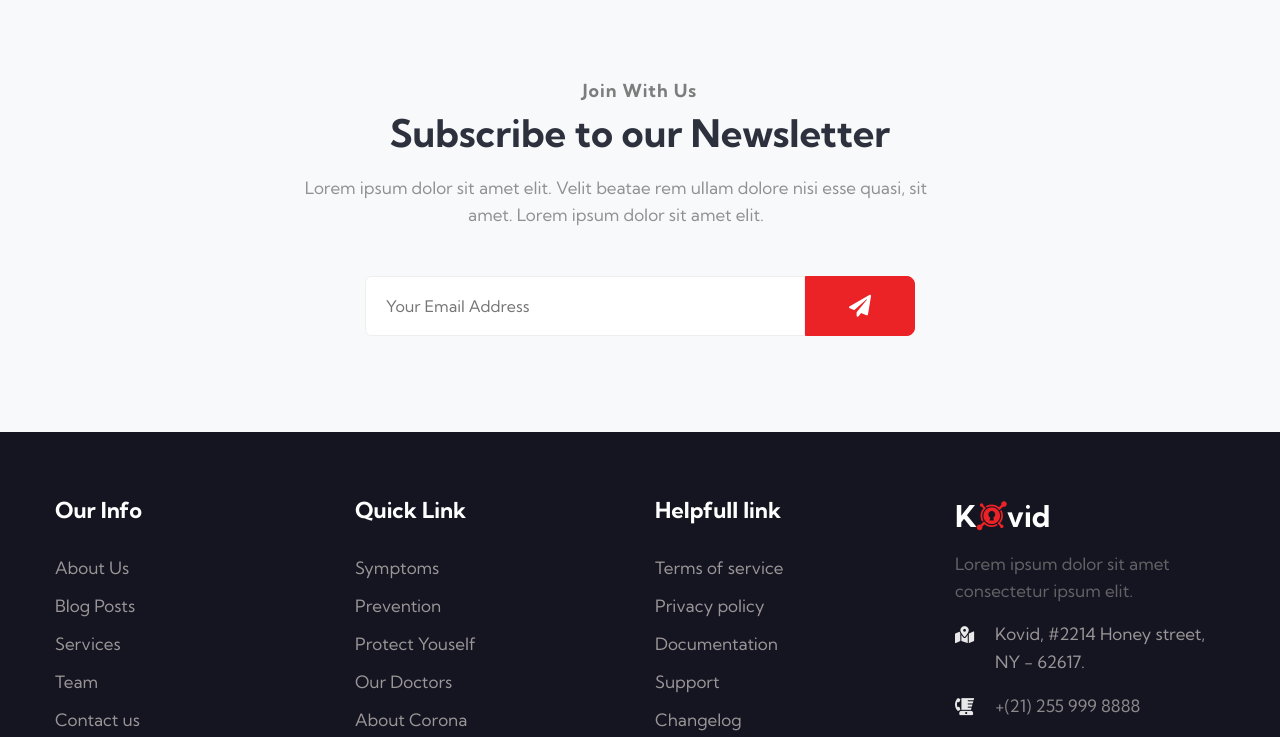
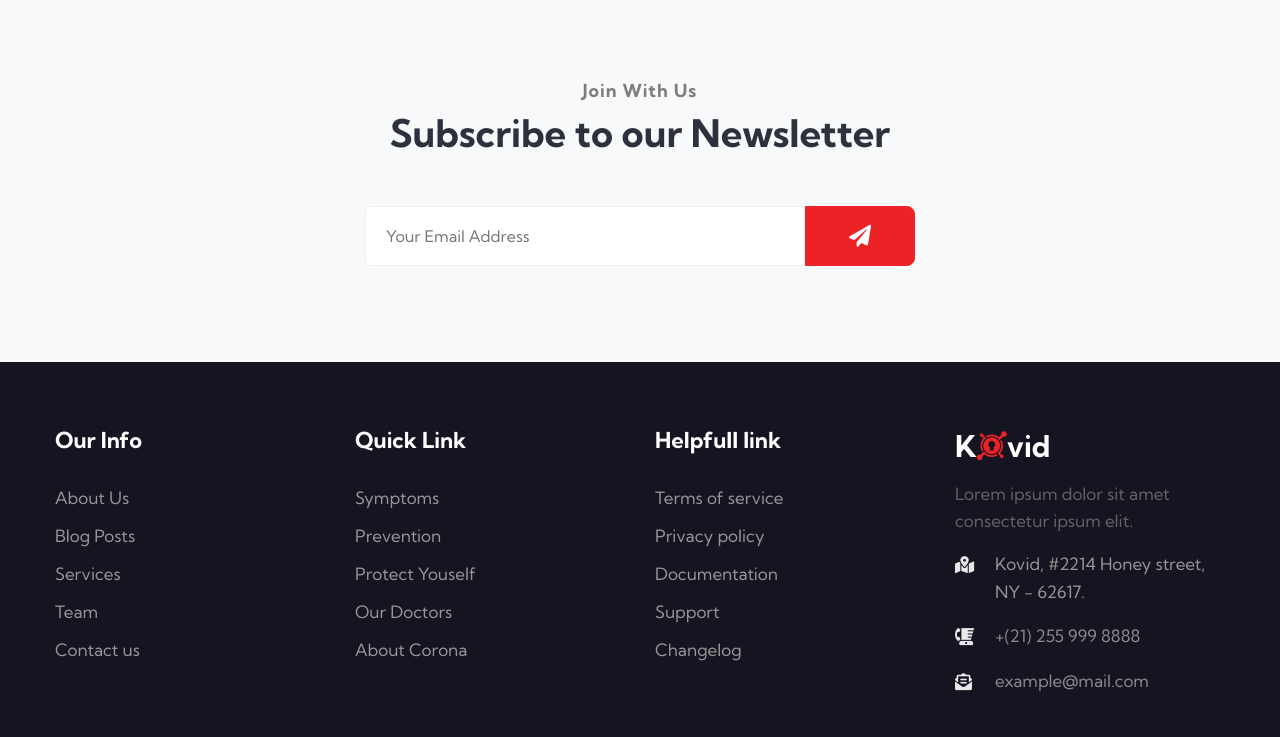
Before and after one commit to NOTISATVIKA0305/frtproject, a plain HTML site: page index.html in a window 1280 px wide. Shown: the part 3818-4555 px from the top of the page. Drawn offline with Linux system fonts and the light colour scheme.

Commit message:
Update index.html

```diff
--- a/index.html
+++ b/index.html
@@ -320,9 +320,7 @@
                         <div class="header-section text-center">
                             <h5 class="title-subw3hny text-center mb-1">Join With Us</h5>
                             <h3 class="title-w3l">Subscribe to our Newsletter</h3>
-                            <p class="mt-3 pr-lg-5">Lorem ipsum dolor sit amet elit. Velit beatae
-                                rem ullam dolore nisi esse quasi, sit amet. Lorem ipsum dolor sit
-                                amet elit.</p>
+
                         </div>
                         <form action="#" class="subscribe mt-5" method="post">
                             <input type="email" name="email" placeholder="Your Email Address" required="">
```
